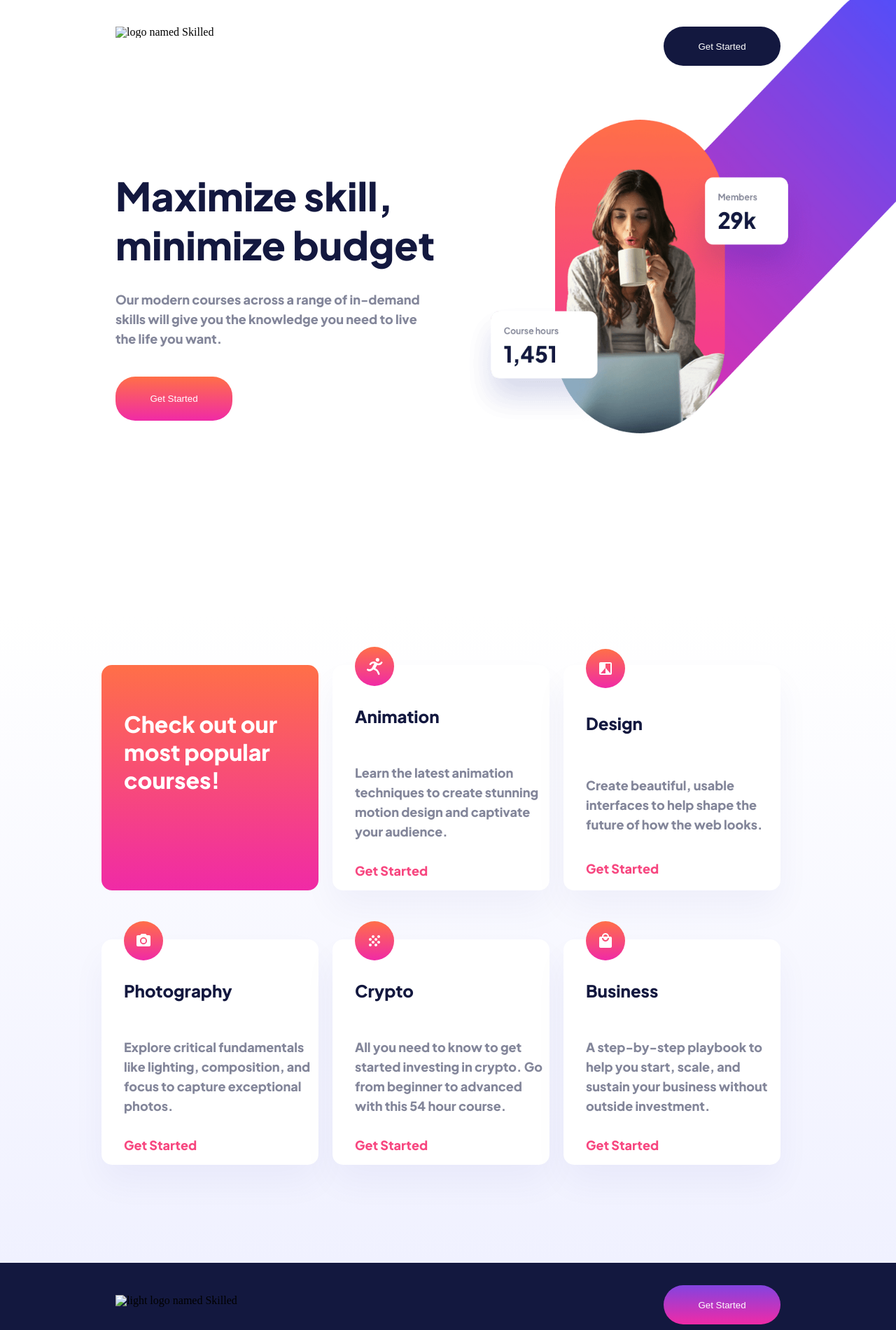
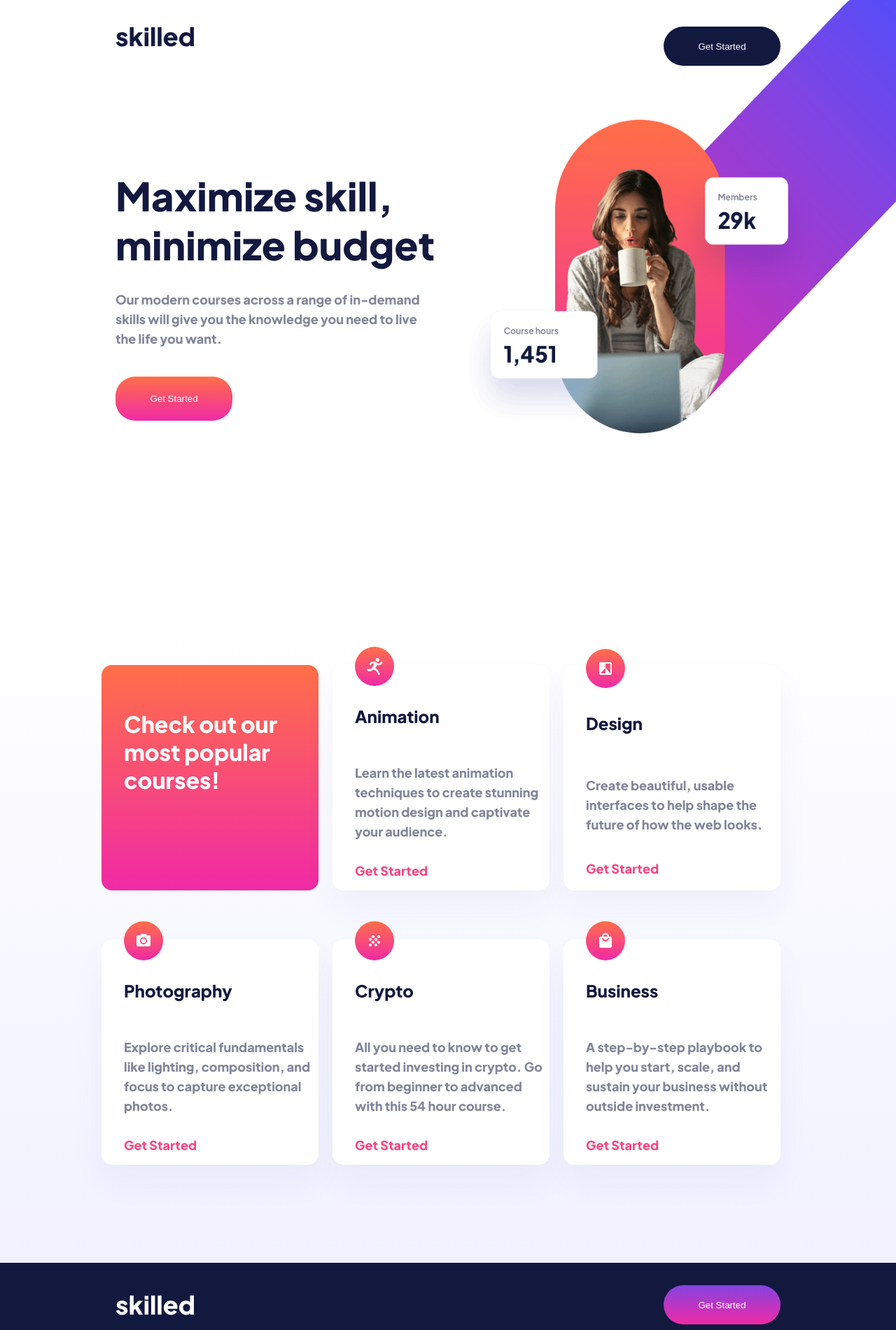
Before and after one commit to Dirakli/Skilled-e-learning-landing-page, a plain HTML site: page index.html in a window 1280 px wide. Shown: the whole page at 70% size. Drawn offline with Linux system fonts and the light colour scheme; the site is published under a folder, as on GitHub Pages, so addresses that start at the root find nothing.

Commit message:
correction N2
correction N2

```diff
--- a/index.html
+++ b/index.html
@@ -22,7 +22,7 @@
       <div class="header-div">
         <img
           class="skilled-top"
-          src="/images/logo-dark.svg"
+          src="./images/logo-dark.svg"
           alt="logo named Skilled"
         />
         <button class="dark-button">Get Started</button>
@@ -96,7 +96,7 @@
       <div class="footer-div">
         <img
           class="skilled-bottom"
-          src="/images/logo-light.svg"
+          src="./images/logo-light.svg"
           alt="light logo named Skilled"
         />
         <button class="purple-button">Get Started</button>
```
